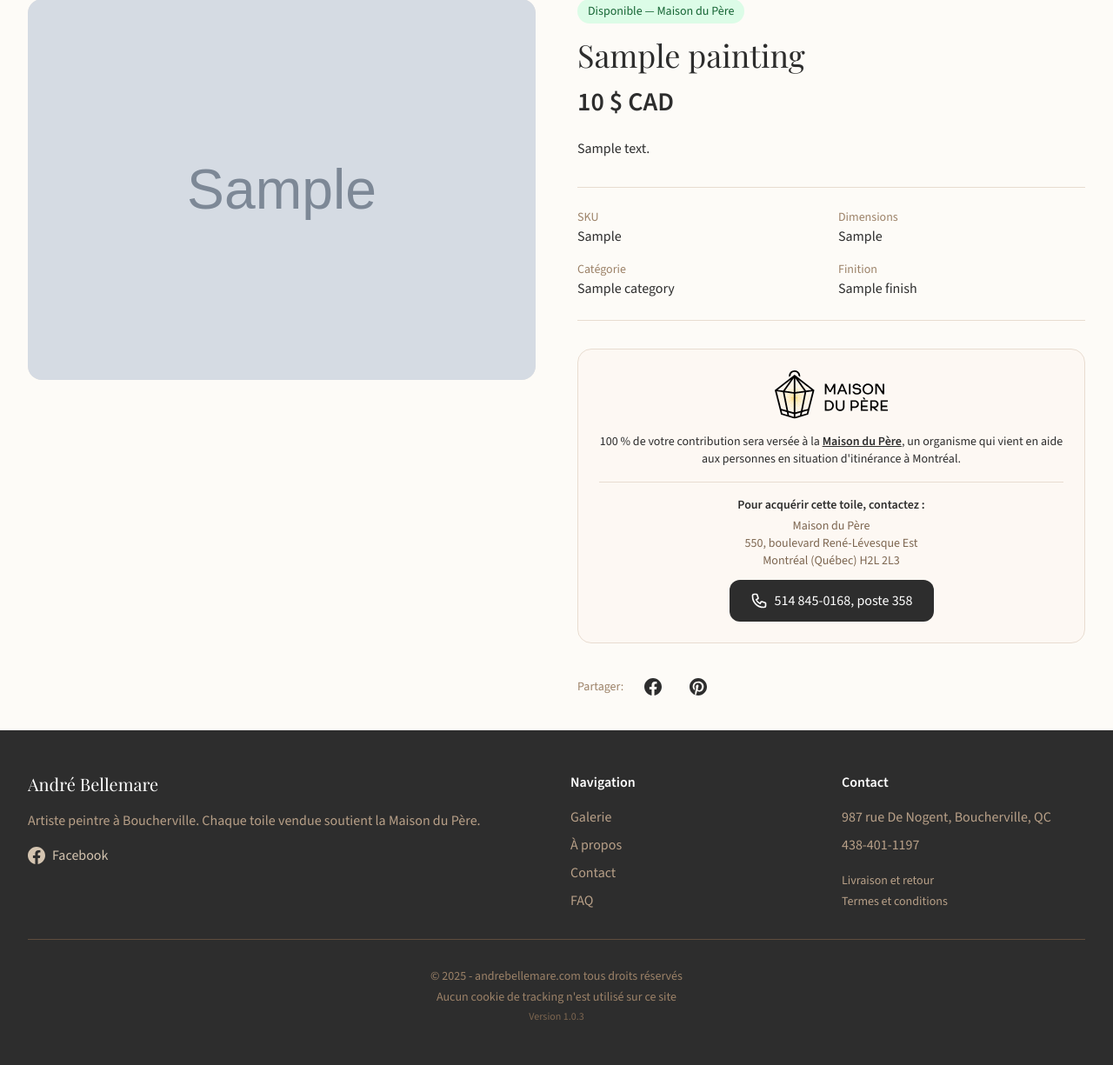
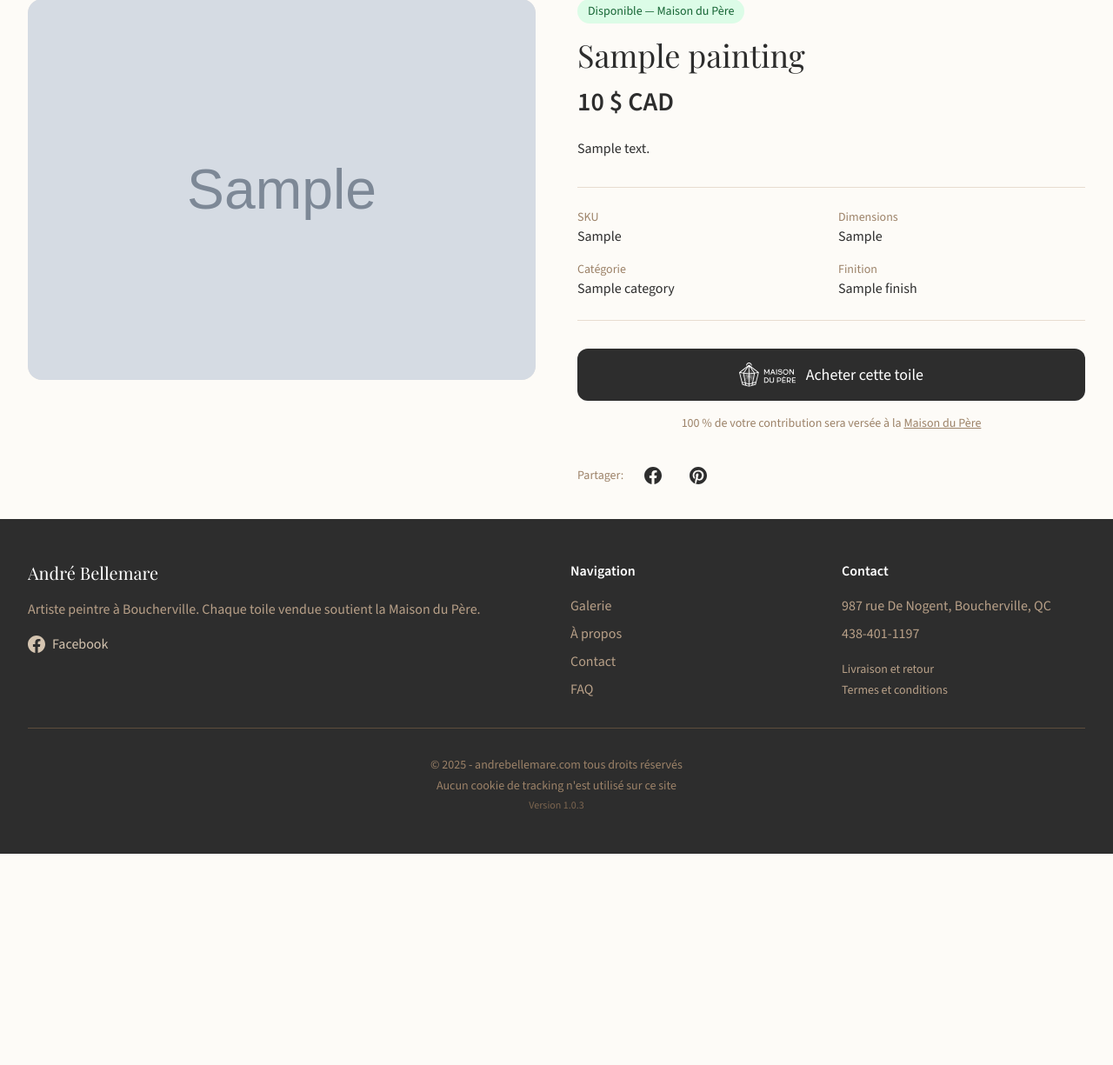
Before and after one commit to vincent-cantin-bellemare/andrebellemare, a Django app: a page that uses templates/base.html in a window 1280 px wide. Shown: the part 166-1391 px from the top of the page at 87% size. After the commit the page ends 1148 px from the top, so only its background shows below. Run offline with Django 5.2, Linux system fonts and the light colour scheme; tables that the repository leaves empty hold one stand-in row (values such as "Sample post"); grey boxes marked "Sample" are stand-in pictures; some libraries are stand-ins or nearby versions; some web fonts are replaced.

Commit message:
Implement 'available_maison_pere' status in templates, adding a modal for Maison du Père with contact details and contribution information. Update painting_card.html and painting_detail.html to include new button functionality for purchasing. Ensure files end with a single newline and remove trailing blank lines for improved code cleanliness.

```diff
--- a/templates/base.html
+++ b/templates/base.html
@@ -446,6 +446,31 @@
                     </p>
                 </form>
 
+                <!-- Maison du Père Content -->
+                <div id="modal-maison-pere" class="hidden text-center py-2">
+                    <div class="flex items-center justify-center gap-3 mb-4">
+                        <a href="https://maisondupere.org/" target="_blank" rel="noopener" class="hover:opacity-80 transition-opacity duration-300 inline-block">
+                            <img src="{% static 'images/maison_du_pere.svg' %}"
+                                 alt="Maison du Père"
+                                 class="h-12 w-auto">
+                        </a>
+                    </div>
+                    <p class="text-sm font-semibold text-charcoal dark:text-white mb-3">Pour acquérir cette toile, contactez :</p>
+                    <a href="tel:5148450168,358" class="inline-flex items-center gap-2 px-6 py-3 bg-charcoal dark:bg-warm-600 text-white rounded-xl font-medium hover:bg-warm-700 transition-colors mb-4">
+                        <svg class="w-5 h-5" fill="none" stroke="currentColor" viewBox="0 0 24 24">
+                            <path stroke-linecap="round" stroke-linejoin="round" stroke-width="2" d="M3 5a2 2 0 012-2h3.28a1 1 0 01.948.684l1.498 4.493a1 1 0 01-.502 1.21l-2.257 1.13a11.042 11.042 0 005.516 5.516l1.13-2.257a1 1 0 011.21-.502l4.493 1.498a1 1 0 01.684.949V19a2 2 0 01-2 2h-1C9.716 21 3 14.284 3 6V5z"/>
+                        </svg>
+                        514 845-0168, poste 358
+                    </a>
+                    <div class="border-t border-warm-200 dark:border-warm-700 pt-3 mt-2">
+                        <p class="text-xs text-warm-500 dark:text-warm-400 mb-1">Maison du Père — 550, boulevard René-Lévesque Est, Montréal (Québec) H2L 2L3</p>
+                        <p class="text-xs text-warm-500 dark:text-warm-400">
+                            100 % de votre contribution sera versée à la
+                            <a href="https://maisondupere.org/" target="_blank" rel="noopener" class="underline hover:text-warm-600 dark:hover:text-warm-300 transition-colors">Maison du Père</a>.
+                        </p>
+                    </div>
+                </div>
+
                 <!-- Success Message -->
                 <div id="modal-success" class="hidden text-center py-12">
                     <div class="w-20 h-20 mx-auto mb-6 bg-green-100 dark:bg-green-900/30 rounded-full flex items-center justify-center">
@@ -514,8 +539,10 @@
         const purchaseForm = document.getElementById('purchase-form');
         const modalSuccess = document.getElementById('modal-success');
 
-        window.openPurchaseModal = function(paintingId, title, price, imageUrl) {
-            document.getElementById('modal-painting-id').value = paintingId;
+        const modalMaisonPere = document.getElementById('modal-maison-pere');
+        const modalHeader = document.querySelector('#purchase-modal .flex.justify-between');
+
+        function setModalPaintingInfo(title, price, imageUrl, subtitle) {
             document.getElementById('modal-painting-info').innerHTML = `
                 <div class="flex items-center gap-5">
                     <div class="flex-shrink-0">
@@ -524,18 +551,26 @@
                     <div class="flex-1 min-w-0">
                         <h4 class="font-display text-lg font-semibold text-charcoal dark:text-white mb-1 truncate">${title}</h4>
                         <p class="text-2xl font-bold text-charcoal dark:text-white">${price} $ CAD</p>
-                        <p class="text-xs text-warm-500 dark:text-warm-400 mt-1">André vous contactera pour finaliser l'achat</p>
+                        <p class="text-xs text-warm-500 dark:text-warm-400 mt-1">${subtitle}</p>
                     </div>
                 </div>
             `;
+        }
+
+        function showModal() {
             modal.classList.remove('hidden');
             modal.classList.add('flex');
-            purchaseForm.classList.remove('hidden');
             modalSuccess.classList.add('hidden');
             modalError.classList.add('hidden');
-            // Reset form and clear errors
+        }
+
+        window.openPurchaseModal = function(paintingId, title, price, imageUrl) {
+            document.getElementById('modal-painting-id').value = paintingId;
+            setModalPaintingInfo(title, price, imageUrl, "André vous contactera pour finaliser l'achat");
+            purchaseForm.classList.remove('hidden');
+            modalMaisonPere.classList.add('hidden');
+            showModal();
             purchaseForm.reset();
-            // Clear any field errors
             const errorContainers = purchaseForm.querySelectorAll('.error-container');
             errorContainers.forEach(container => {
                 container.innerHTML = '';
@@ -544,6 +579,13 @@
             errorFields.forEach(field => {
                 field.classList.remove('error-field');
             });
+        };
+
+        window.openMaisonPereModal = function(title, price, imageUrl) {
+            setModalPaintingInfo(title, price, imageUrl, "100 % versé à la Maison du Père");
+            purchaseForm.classList.add('hidden');
+            modalMaisonPere.classList.remove('hidden');
+            showModal();
         };
 
         closeModal.addEventListener('click', () => {
--- a/templates/components/painting_card.html
+++ b/templates/components/painting_card.html
@@ -51,6 +51,11 @@
                 class="mt-4 w-full py-2 px-4 bg-charcoal dark:bg-warm-600 text-white rounded-lg text-sm font-medium hover:bg-warm-700 transition-all duration-300 hover:scale-105 hover:shadow-md transform">
             Acheter
         </button>
+        {% elif painting.status == 'available_maison_pere' %}
+        <button onclick="openMaisonPereModal('{{ painting.title|escapejs }}', '{{ painting.price_cad|floatformat:0 }}', '{% if painting.primary_image %}{% thumbnail painting.primary_image.image "200x200" crop="center" as thumb %}{{ thumb.url }}{% endthumbnail %}{% endif %}')"
+                class="mt-4 w-full py-2 px-4 bg-charcoal dark:bg-warm-600 text-white rounded-lg text-sm font-medium hover:bg-warm-700 transition-all duration-300 hover:scale-105 hover:shadow-md transform">
+            Acheter
+        </button>
         {% else %}
         <a href="{{ painting.get_absolute_url }}"
            class="mt-4 w-full py-2 px-4 border border-warm-300 dark:border-warm-600 text-charcoal dark:text-warm-200 rounded-lg text-sm font-medium hover:bg-warm-100 dark:hover:bg-warm-700 transition-all duration-300 block text-center">
--- a/templates/pages/painting_detail.html
+++ b/templates/pages/painting_detail.html
@@ -162,32 +162,14 @@
             </p>
             {% elif painting.status == 'available_maison_pere' %}
             {% load static %}
-            <div class="bg-warm-50 dark:bg-warm-800 border border-warm-200 dark:border-warm-700 rounded-2xl p-6 mb-8">
-                <div class="flex justify-center mb-4">
-                    <a href="https://maisondupere.org/" target="_blank" rel="noopener" class="hover:opacity-80 transition-opacity duration-300">
-                        <img src="{% static 'images/maison_du_pere.svg' %}"
-                             alt="Maison du Père"
-                             class="h-14 w-auto">
-                    </a>
-                </div>
-                <p class="text-sm text-charcoal dark:text-warm-200 text-center mb-4">
-                    100 % de votre contribution sera versée à la
-                    <a href="https://maisondupere.org/" target="_blank" rel="noopener" class="font-semibold underline hover:text-warm-600 dark:hover:text-warm-300 transition-colors">Maison du Père</a>,
-                    un organisme qui vient en aide aux personnes en situation d'itinérance à Montréal.
-                </p>
-                <div class="border-t border-warm-200 dark:border-warm-700 pt-4 mt-4 text-center">
-                    <p class="text-sm font-semibold text-charcoal dark:text-white mb-1">Pour acquérir cette toile, contactez :</p>
-                    <p class="text-sm text-warm-600 dark:text-warm-300">Maison du Père</p>
-                    <p class="text-sm text-warm-600 dark:text-warm-300">550, boulevard René-Lévesque Est</p>
-                    <p class="text-sm text-warm-600 dark:text-warm-300 mb-3">Montréal (Québec) H2L 2L3</p>
-                    <a href="tel:5148450168,358" class="inline-flex items-center gap-2 px-6 py-3 bg-charcoal dark:bg-warm-600 text-white rounded-xl font-medium hover:bg-warm-700 transition-colors">
-                        <svg class="w-5 h-5" fill="none" stroke="currentColor" viewBox="0 0 24 24">
-                            <path stroke-linecap="round" stroke-linejoin="round" stroke-width="2" d="M3 5a2 2 0 012-2h3.28a1 1 0 01.948.684l1.498 4.493a1 1 0 01-.502 1.21l-2.257 1.13a11.042 11.042 0 005.516 5.516l1.13-2.257a1 1 0 011.21-.502l4.493 1.498a1 1 0 01.684.949V19a2 2 0 01-2 2h-1C9.716 21 3 14.284 3 6V5z"/>
-                        </svg>
-                        514 845-0168, poste 358
-                    </a>
-                </div>
-            </div>
+            <button onclick="openMaisonPereModal('{{ painting.title|escapejs }}', '{{ painting.price_cad|floatformat:0 }}', '{% if painting.primary_image %}{% thumbnail painting.primary_image.image "200x200" crop="center" as thumb %}{{ thumb.url }}{% endthumbnail %}{% endif %}')"
+                    class="w-full py-4 px-8 bg-charcoal dark:bg-warm-600 text-white rounded-xl text-lg font-medium hover:bg-warm-700 transition-colors mb-4 flex items-center justify-center gap-3">
+                <img src="{% static 'images/maison_du_pere.svg' %}" alt="" class="h-7 w-auto brightness-0 invert">
+                Acheter cette toile
+            </button>
+            <p class="text-sm text-warm-500 text-center mb-8">
+                100 % de votre contribution sera versée à la <a href="https://maisondupere.org/" target="_blank" rel="noopener" class="underline hover:text-warm-600 dark:hover:text-warm-300 transition-colors">Maison du Père</a>
+            </p>
             {% endif %}
 
             <!-- Share Buttons -->
```
